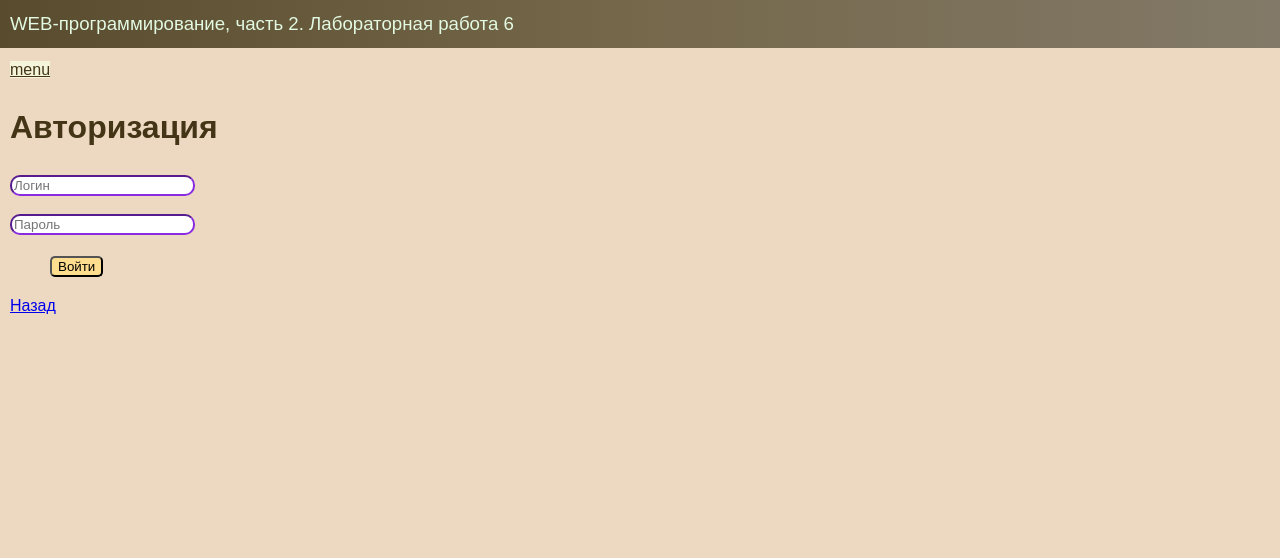
After one commit to Web-toxic/web-programming-labs-2, a Flask app: page /lab6/login in a window 1280 px wide. The commit adds this page. Shown: the top 558 px of the page. Run offline with Flask 3, Linux system fonts and the light colour scheme; some libraries are stand-ins or nearby versions.

Commit message:
7.2 Страница авторизации (логин)

```diff
--- a/Db/models.py
+++ b/Db/models.py
@@ -9,7 +9,7 @@ from flask_login import UserMixin
 на себя SQLAlchemy - система ORM.
 '''
 
-class users(db.Model):
+class users(db.Model, UserMixin):
     id = db.Column(db.Integer, primary_key=True)
     username = db.Column(db.String(30), nullable=False, unique=True)
     password = db.Column(db.String(102), nullable=False)
--- a/app.py
+++ b/app.py
@@ -4,9 +4,11 @@ from lab2 import lab2
 from lab3 import lab3
 from lab4 import lab4
 from lab5 import lab5
+from lab6 import lab6
 from zzz import zzz
+
 from flask_sqlalchemy import SQLAlchemy
-from lab6 import lab6
+
 from Db import db
 from Db.models import users
 from flask_login import LoginManager
@@ -17,6 +19,7 @@ app.register_blueprint(lab2)
 app.register_blueprint(lab3)
 app.register_blueprint(lab4)
 app.register_blueprint(lab5)
+app.register_blueprint(lab6)
 
 app.register_blueprint(zzz)
 
@@ -28,8 +31,16 @@ database_name = "knowledge_base_orm"
 password = "7414"
 
 app.config['SQLALCHEMY_DATABASE_URI'] = f'postgresql://{user_db}:{password}@{host_ip}:{host_port}/{database_name}'
+
 app.config['SQLALCHEMY_TRACK_MODIFICATIONS'] = False
-
 db.init_app(app)
 
-app.register_blueprint(lab6)
+login_manager = LoginManager()
+
+login_manager.login_view = "lab6.login"
+login_manager.init_app(app)
+
+
+@login_manager.user_loader
+def load_user(user_id):
+    return users.query.get(int(user_id))
--- a/lab6.py
+++ b/lab6.py
@@ -11,17 +11,17 @@ from flask_login import login_user, login_required, current_user
 
 lab6 = Blueprint('lab6',__name__)
 
-@lab6.route("/lab6")
+@lab6.route('/lab6/')
 def mainpage():
     try:
-        username = users.query.filter_by(id=current_user.id).first().username
-        return render_template("lab6.html", username = username)
+        username = (users.query.filter_by(id=current_user.id).first()).username
+        return render_template("lab6.html", username=username)
     except:
-         return render_template("lab6.html", username = "Anon")
+        return render_template("lab6.html", username="Anon")
 
 
 @lab6.route('/lab6/check')
-def main():
+def check():
     my_users = users.query.all()
     print(my_users)
     return "result in console!"
@@ -63,3 +63,37 @@ def register():
                 db.session.commit()
 
     return redirect("/lab6/login")
+
+
+@lab6.route("/lab6/login", methods = ['GET', 'POST'])
+def login():
+    errors = ''
+    if request.method == "GET":
+        return render_template("login_6.html")
+
+    username_form = request.form.get("username")
+    password_form = request.form.get("password")
+
+    my_user = users.query.filter_by(username=username_form).first()
+    if username_form is None and password_form is None:
+        errors = 'Заполните все поля!'
+        return render_template("login_6.html", errors=errors)
+    else:
+        if my_user is not None:
+            if check_password_hash(my_user.password, password_form):
+                login_user(my_user, remember=False)
+                return redirect("/lab6")
+            else:
+                errors = 'Неверный пароль!'
+                return render_template("login_6.html", errors=errors)
+        else:
+            errors = 'Пользвателя с таким именем не существует!'
+            return render_template("login_6.html", errors=errors)
+
+
+@lab6.route("/lab6/articles")
+@login_required
+def articles_list():
+    my_articles = articles.query.filter_by(user_id=int(current_user.id)).all()
+    print(my_articles[0])
+    return render_template("list_articles.html", articles_list=my_articles)
--- a/templates/lab6.html
+++ b/templates/lab6.html
@@ -24,7 +24,7 @@
         <div class="menu" style="border: 0px solid; background-color: #ffffff; font-style: italic;">
             <label>{{ username }}</label>
         </div>
-        <a href="/lab5/logout"><img src="/static/logout.png" style="margin: 0px 20px; height: 20px"></a>
+        <a href="/lab6/logout"><img src="/static/logout.png" style="margin: 0px 20px; height: 20px"></a>
     </div>
 </menu>
 <body>
@@ -32,7 +32,7 @@
     <div>Проверки</div>
     <ol>
         <li>
-            <a href="/lab6/cheak">Пользователи</a>
+            <a href="/lab6/check">Пользователи</a>
         </li>
         <li>
             <a href="/lab6/checkarticles">Статьи</a>
--- /dev/null
+++ b/templates/login_6.html
@@ -0,0 +1,24 @@
+{% extends "base.html" %}
+
+{% block lab %}Лабораторная работа 6{% endblock %}
+
+{% block main %}
+    <form method="post">
+        <h1>Авторизация</h1>
+
+        <div>
+            <input type="text" name="username" placeholder="Логин" value="{{ username or ''}}" style="border-radius: 10px; border-color: blueviolet;">
+        </div>
+        <div style="margin-top:  15px">
+            <input type="text" name="password" placeholder="Пароль" value="{{ password or ''}}" style="border-radius: 10px; border-color: blueviolet;">
+        </div>
+        <button value="Регистрация" type="submit" style="margin-top:  20px; background-color: rgb(255, 221, 142); color: rgb(0, 0, 0); border-radius: 5px; margin-left: 40px;">Войти</button>
+    </form>
+
+    {% if errors %}
+    <span class="error">{{ errors }}</span>
+    {% endif %}
+    <p>
+        <a href="/lab6/">Назад</a>
+    </p>
+{% endblock %}
```
Also changed, not shown: templates/list_articles.html (added).
